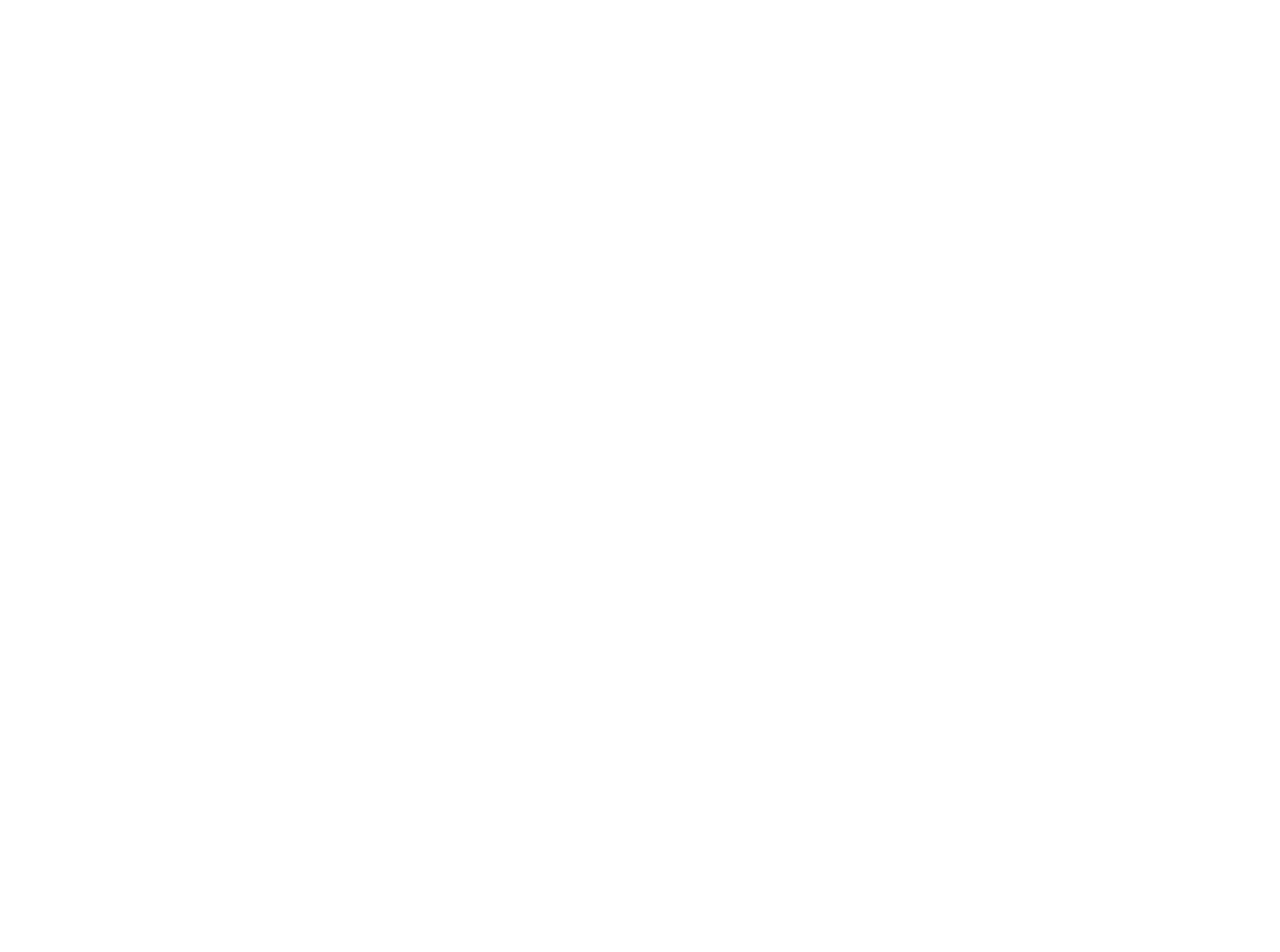
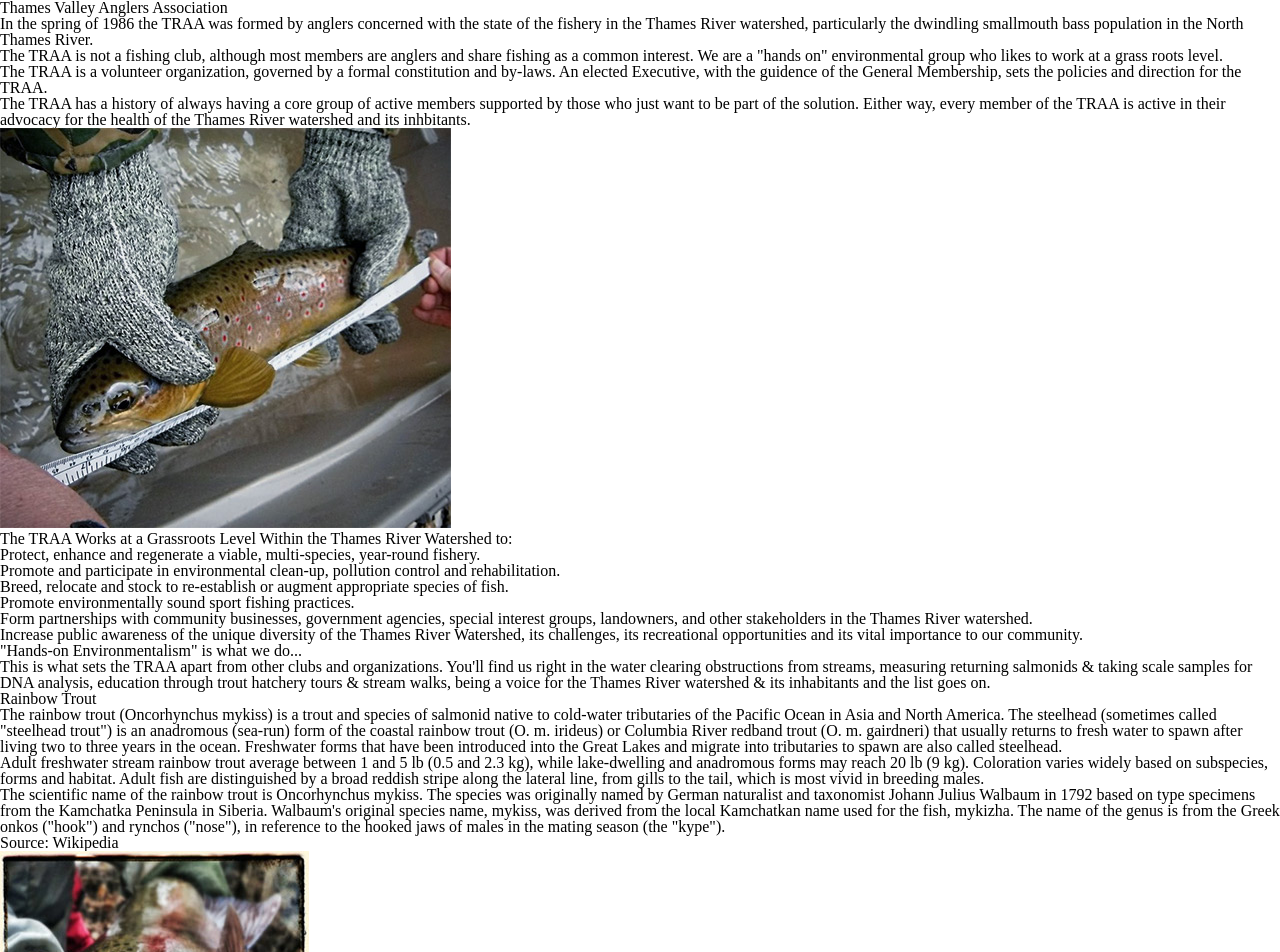
Before and after one commit to boomgreen87/olthoff_scott_1056_project2, a plain HTML site: page index.html in a window 1280 px wide. Shown: the top 952 px of the page. Before the commit the page ends 800 px from the top, so only its background shows below. Drawn offline with Linux system fonts and the light colour scheme.

Commit message:
Wrote HTML and added images

```diff
--- a/index.html
+++ b/index.html
@@ -3,13 +3,86 @@
 
 	<head>
 		<meta charset="utf-8">
-		<title>Insert Title</title>
+		<title>Thames Valley Anglers Association</title>
 		<link href="css/reset.css" rel="stylesheet" type="text/css">
+		<link href="https://fonts.googleapis.com/css?family=Libre+Franklin" rel="stylesheet">
+		<link href="https://fonts.googleapis.com/css?family=Open+Sans" rel="stylesheet">
 		<link href="css/main.css" rel="stylesheet" type="text/css">
 	</head>
 
 	<body>
-		<!--Code goes here -->
+		<div id="container">
+			<h1 class="hidden">Thames Valley Anglers Association Website</h1>
+
+			<!-- Main Header -->
+			<header id="mainHeader">
+				<!-- Page Title -->
+				<h2>Thames Valley Anglers Association</h2>
+			</header> <!-- End mainHeader -->
+
+			<!-- Information about TRAA -->
+			<section id="traaInfo">
+				<h3 class="hidden">TRAA Information</h3>
+
+				<p>In the spring of 1986 the TRAA was formed by anglers concerned with the state of the fishery in the Thames River watershed, particularly the dwindling smallmouth bass population in the North Thames River.</p>
+
+				<p>The TRAA is not a fishing club, although most members are anglers and share fishing as a common interest. We are a "hands on" environmental group who likes to work at a grass roots level.</p>
+
+				<p>The TRAA is a volunteer organization, governed by a formal constitution and by-laws. An elected Executive, with the guidence of the General Membership, sets the policies and direction for the TRAA.</p>
+
+				<p>The TRAA has a history of always having a core group of active members supported by those who just want to be part of the solution. Either way, every member of the TRAA is active in their advocacy for the health of the Thames River watershed and its inhbitants.</p>
+			</section> <!-- End traaInfo -->
+
+			<!-- List of the things TRAA does -->
+			<section id="traaList">
+				<h3 class="hidden">What TRAA Does List</h3>
+
+				<div id="traaListPic">
+					<img src="images/fish_measure.jpg" width="451" height="400" alt="Fish Being Measured">
+				</div> <!-- End traaListPic -->
+
+				<div id="traaListText">
+					<p>The TRAA Works at a Grassroots Level Within the Thames River Watershed to:</p>
+
+					<ul>
+						<li>Protect, enhance and regenerate a viable, multi-species, year-round fishery.</li>
+						<li>Promote and participate in environmental clean-up, pollution control and rehabilitation.</li>
+						<li>Breed, relocate and stock to re-establish or augment appropriate species of fish.</li>
+						<li>Promote environmentally sound sport fishing practices.</li>
+						<li>Form partnerships with community businesses, government agencies, special interest groups, landowners, and other stakeholders in the Thames River watershed.</li>
+						<li>Increase public awareness of the unique diversity of the Thames River Watershed, its challenges, its recreational opportunities and its vital importance to our community.</li>
+					</ul>
+				</div> <!-- End traaListText -->
+			</section> <!-- End traaList -->
+
+			<!-- Paragraph about some of the things TRAA does -->
+			<section id="environmentalism">
+				<h3><span class="italic">"Hands-on Environmentalism"</span> is what we do...</h3>
+
+				<p>This is what sets the TRAA apart from other clubs and organizations. You'll find us right in the water clearing obstructions from streams, measuring returning salmonids & taking scale samples for DNA analysis, education through trout hatchery tours & stream walks, being a voice for the Thames River watershed & its inhabitants and the list goes on.</p>
+			</section> <!-- End environmentalism -->
+
+			<!-- Information about the Rainbow Trout -->
+			<section id="trout">
+				<h3>Rainbow Trout</h3>
+
+				<div id=troutCon>
+					<div id="troutText">
+						<p>The rainbow trout (Oncorhynchus mykiss) is a trout and species of salmonid native to cold-water tributaries of the Pacific Ocean in Asia and North America. The steelhead (sometimes called "steelhead trout") is an anadromous (sea-run) form of the coastal rainbow trout (O. m. irideus) or Columbia River redband trout (O. m. gairdneri) that usually returns to fresh water to spawn after living two to three years in the ocean. Freshwater forms that have been introduced into the Great Lakes and migrate into tributaries to spawn are also called steelhead.</p>
+
+						<p>Adult freshwater stream rainbow trout average between 1 and 5 lb (0.5 and 2.3 kg), while lake-dwelling and anadromous forms may reach 20 lb (9 kg). Coloration varies widely based on subspecies, forms and habitat. Adult fish are distinguished by a broad reddish stripe along the lateral line, from gills to the tail, which is most vivid in breeding males.</p>
+
+						<p>The scientific name of the rainbow trout is Oncorhynchus mykiss. The species was originally named by German naturalist and taxonomist Johann Julius Walbaum in 1792 based on type specimens from the Kamchatka Peninsula in Siberia. Walbaum's original species name, mykiss, was derived from the local Kamchatkan name used for the fish, mykizha. The name of the genus is from the Greek onkos ("hook") and rynchos ("nose"), in reference to the hooked jaws of males in the mating season (the "kype").</p>
+
+						<p><span class="italic">Source: Wikipedia</span></p>
+					</div> <!-- End troutText -->
+
+					<div id="troutPic">
+						<img src="images/trout.jpg" width="309" height="550" alt="Trout">
+					</div> <!-- End troutPic -->
+				</div> <!-- End troutCon -->
+			</section>	<!-- End trout -->
+		</div> <!-- End container -->
 
 		<script src="js/main.js"></script>
 	</body>
```
Also changed, not shown: images/baby_fish.jpg (added), images/fish_measure.jpg (added), images/header_river.jpg (added), images/trout.jpg (added).
